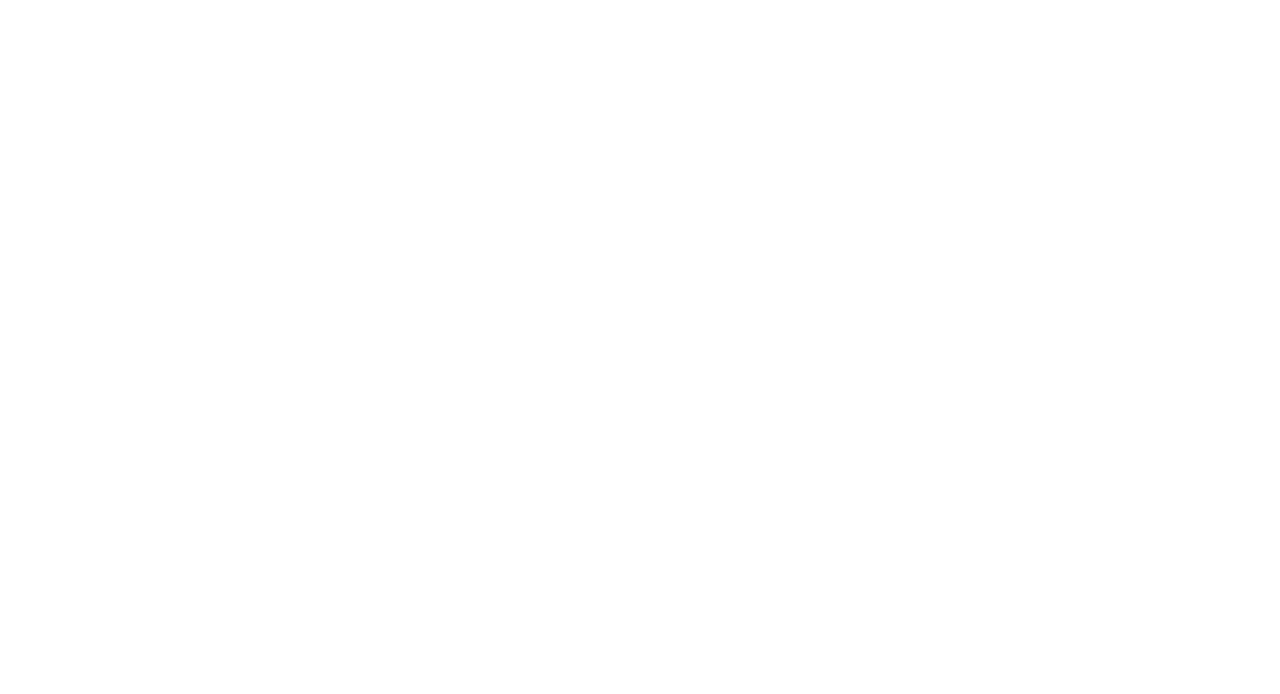
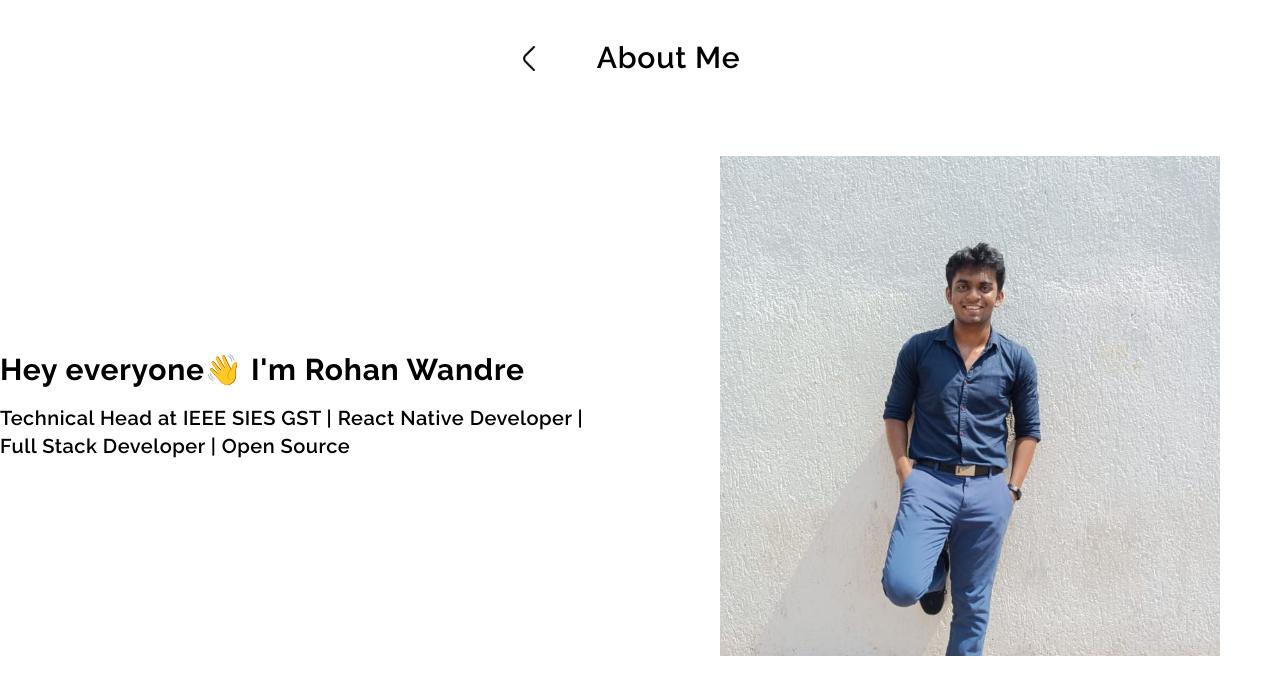
Before and after one commit to rohan9024/recruitment, a Next.js app: page /about-me in a window 1280 px wide. Shown: the top 694 px of the page. Built offline with nearby package versions, Linux system fonts and the light colour scheme.

Commit message:
Added animations to the homepage and the about page is half finished

```diff
--- a/src/app/about-me/page.js
+++ b/src/app/about-me/page.js
@@ -1,10 +1,70 @@
+"use client"
+
+import Link from 'next/link'
 import React from 'react'
+import { Inter, Manrope, Raleway } from 'next/font/google';
+import Image from 'next/image';
+import { motion } from 'framer-motion';
+
+
+const raleway = Raleway({
+  weight: ['400', '500', '600', '700', '800'],
+  subsets: ['latin'],
+});
+const inter = Inter({
+  weight: ['400', '700'],
+  subsets: ['latin'],
+});
+const manrope = Manrope({
+  weight: ['400', '500', '600', '700', '800'],
+  subsets: ['latin'],
+});
 
 function page() {
   return (
-    <div className=''>
-      <div>
+    <div className='flex flex-col justify-center items-center'>
+      <div className='flex justify-center items-center'>
 
+        <Link
+          href="/"
+          className='object-contain rounded-full cursor-pointer p-4 transition hover:bg-gray-300 hover:duration-150'>
+          <Image
+            src='/back.png'
+            width={25}
+            height={25}
+            alt="back icon"
+          />
+        </Link>
+
+        <h1 className={`${raleway.className} text-3xl tracking-wide font-semibold md:text-3xl  text-center p-10 `} >About Me</h1>
+      </div>
+
+      <div className='flex justify-evenly items-center space-x-10 my-10'>
+        <motion.div
+          initial={{ x: -300, opacity: 0 }}
+          animate={{ x: 0, opacity: 1 }}
+          transition={{ ease: "easeOut", duration: 1 }}
+          className='w-1/2 space-y-4'
+        >
+       <h1 className={`${raleway.className} text-5xl tracking-wide font-bold md:text-3xl   `} >Hey everyone👋 I'm Rohan Wandre</h1>
+       <h1 className={`${raleway.className} text-3xl tracking-wide font-semibold md:text-xl     `} >Technical Head at IEEE SIES GST | React Native Developer | Full Stack Developer | Open Source</h1>
+        </motion.div>
+
+        <motion.div
+          initial={{ x: -300, opacity: 0 }}
+          animate={{ x: 0, opacity: 1 }}
+          transition={{ ease: "easeOut", duration: 1 }}
+          className='w-1/2 flex justify-center items-center'
+
+        >
+          <Image
+            src='/me.jpg'
+            width={500}
+            height={500}
+            alt="back icon"
+            className='w-[500px] h-[500px] object-cover '
+          />
+        </motion.div>
       </div>
     </div>
   )
--- a/src/app/achievements/page.js
+++ b/src/app/achievements/page.js
@@ -41,7 +41,6 @@
         </div>
 
         <div class="flex flex-col space-y-14 justify-center items-center md:grid md:grid-rows-4 md:grid-flow-col md:gap-4 md:space-y-0 md:place-content-center">
-
           {
             achievements.map((achievement) => (
               <div class="flex flex-col justify-center items-center lg:w-[700px] lg:h-[700px] self-center">
--- a/src/app/page.js
+++ b/src/app/page.js
@@ -96,14 +96,14 @@
 
         {/* Netflix clone */}
         <motion.div
-          initial={{ opacity: 0.6 }}
+          initial={{ opacity: 0 , y: -120 }}
           whileHover={{
             scale: 1.1,
             transition: { duration: 1 },
           }}
           whileTap={{ scale: 0.9 }}
-          whileInView={{ opacity: 1 }}
-
+          whileInView={{ opacity: 1, y: 0 }}
+          transition={{ ease: "easeOut", duration: 1 }}
           className='md:flex md:flex-row flex flex-col border border-gray-100 rounded-lg shadow-2xl md:w-[1140px] md:h-[489px] w-[300px] h-[550px] '>
           <Image
             src={netflix}
@@ -176,13 +176,14 @@
 
         {/* News Fetcher */}
         <motion.div
-          initial={{ opacity: 0.6 }}
+           initial={{ opacity: 0 , y: -120 }}
            whileHover={{
              scale: 1.1,
              transition: { duration: 1 },
            }}
            whileTap={{ scale: 0.9 }}
-          whileInView={{ opacity: 1 }}
+           whileInView={{ opacity: 1, y: 0 }}
+           transition={{ ease: "easeOut", duration: 1 }}
           className='md:flex md:flex-row flex flex-col border border-gray-100 rounded-lg shadow-2xl md:w-[1140px] md:h-[489px] w-[300px] h-[550px] '>
           <Image
             src={newsfetcher}
@@ -247,13 +248,14 @@
 
         {/* Social Media Manager */}
         <motion.div
-          initial={{ opacity: 0.6 }}
+         initial={{ opacity: 0 , y: -120 }}
          whileHover={{
            scale: 1.1,
            transition: { duration: 1 },
          }}
          whileTap={{ scale: 0.9 }}
-          whileInView={{ opacity: 1 }}
+         whileInView={{ opacity: 1, y: 0 }}
+         transition={{ ease: "easeOut", duration: 1 }}
           className='md:flex md:flex-row flex flex-col border border-gray-100 rounded-lg shadow-2xl md:w-[1140px] md:h-[489px] w-[300px] h-[580px] '>
           <Image
             src={smm2}
@@ -317,13 +319,14 @@
         </motion.div>
 
         {/* Social Media Manager App*/}
-        <motion.div initial={{ opacity: 0.6 }}
+        <motion.div      initial={{ opacity: 0 , y: -120 }}
           whileHover={{
             scale: 1.1,
             transition: { duration: 1 },
           }}
           whileTap={{ scale: 0.9 }}
-          whileInView={{ opacity: 1 }}
+          whileInView={{ opacity: 1, y: 0 }}
+          transition={{ ease: "easeOut", duration: 1 }}
           className='md:flex md:flex-row flex flex-col border border-gray-100 rounded-lg shadow-2xl md:w-[1140px] md:h-[489px] w-[300px] h-[580px] '>
           <Image
             src={smm}
@@ -388,13 +391,14 @@
 
         {/* Donation Box*/}
         <motion.div
-          initial={{ opacity: 0.6 }}
+              initial={{ opacity: 0 , y: -120 }}
               whileHover={{
                 scale: 1.1,
                 transition: { duration: 1 },
               }}
               whileTap={{ scale: 0.9 }}
-          whileInView={{ opacity: 1 }}
+              whileInView={{ opacity: 1, y: 0 }}
+              transition={{ ease: "easeOut", duration: 1 }}
           className='md:flex md:flex-row flex flex-col border border-gray-100 rounded-lg shadow-2xl md:w-[1140px] md:h-[489px] w-[300px] h-[580px]  '>
           <Image
             src={d3}
@@ -463,13 +467,14 @@
         {/* Spotify Clone*/}
         <motion.div
 
-        initial={{ opacity: 0.6 }}
+        initial={{ opacity: 0 , y: -120 }}
         whileHover={{
           scale: 1.1,
           transition: { duration: 1 },
         }}
         whileTap={{ scale: 0.9 }}
-          whileInView={{ opacity: 1 }}
+        whileInView={{ opacity: 1, y: 0 }}
+        transition={{ ease: "easeOut", duration: 1 }}
         className='md:flex md:flex-row flex flex-col border border-gray-100 rounded-lg shadow-2xl md:w-[1140px] md:h-[489px] w-[300px] h-[580px] '>
           <Image
             src={spotify}
@@ -535,13 +540,14 @@
 
         {/* Ettara */}
         <motion.div
-        initial={{ opacity: 0.6 }}
+          initial={{ opacity: 0 , y: -120 }}
           whileHover={{
             scale: 1.1,
             transition: { duration: 1 },
           }}
           whileTap={{ scale: 0.9 }}
-        whileInView={{ opacity: 1 }}
+          whileInView={{ opacity: 1, y: 0 }}
+          transition={{ ease: "easeOut", duration: 1 }}
         className='md:flex md:flex-row flex flex-col border border-gray-100 rounded-lg shadow-2xl md:w-[1140px] md:h-[489px] w-[300px] h-[580px]'>
           <Image
             src={mockup}
@@ -597,13 +603,14 @@
 
         {/* Bus Tracking Application */}
         <motion.div
-          initial={{ opacity: 0.6 }}
+            initial={{ opacity: 0 , y: -120 }}
             whileHover={{
               scale: 1.1,
               transition: { duration: 1 },
             }}
             whileTap={{ scale: 0.9 }}
-          whileInView={{ opacity: 1 }}
+            whileInView={{ opacity: 1, y: 0 }}
+            transition={{ ease: "easeOut", duration: 1 }}
           className='md:flex md:flex-row flex flex-col border border-gray-100 rounded-lg shadow-2xl md:w-[1140px] md:h-[489px] w-[300px] h-[580px] '>
           <Image
             src={bustrackingMockup}
```
Also changed, not shown: public/me.jpg (added). Lines whose indentation alone changed are shown as unchanged.
